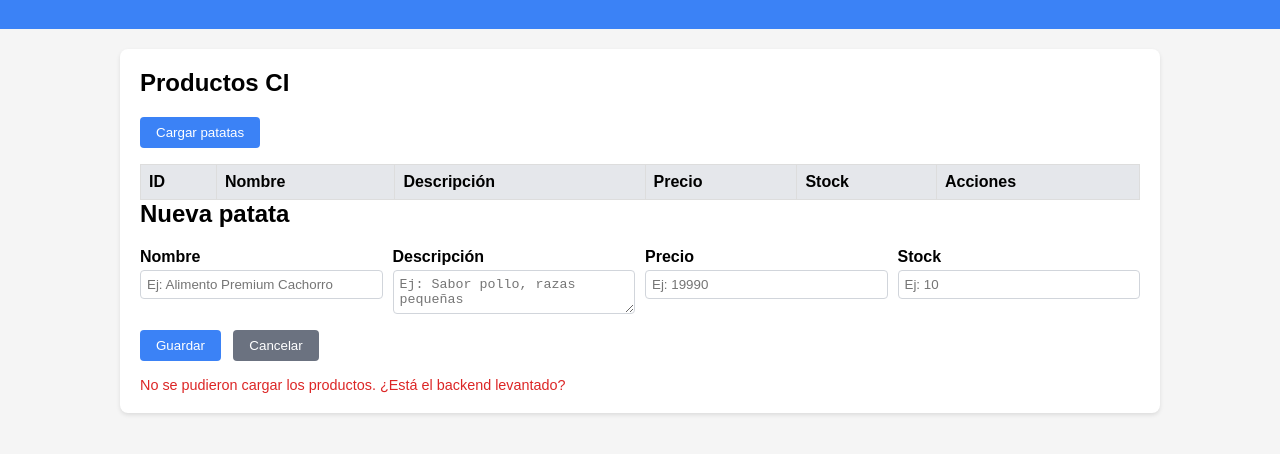
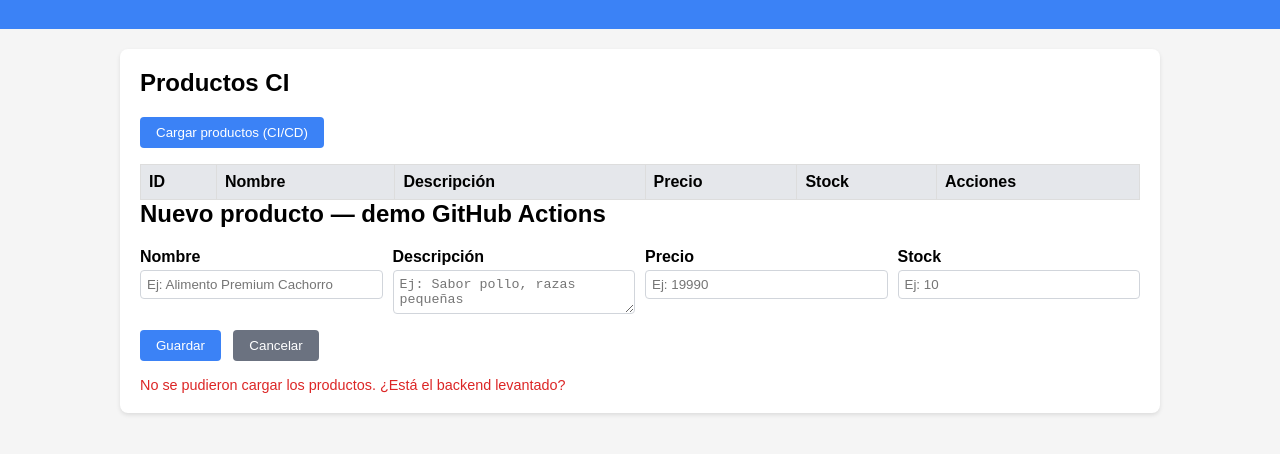
Before and after one commit to Robert4666/veterinariadevops, a plain HTML site: page frontend/index.html in a window 1280 px wide. Shown: the part 96-550 px from the top of the page. Drawn offline with Linux system fonts and the light colour scheme; no server answers.

Commit message:
Demo CI/CD: update frontend texts and backend API URL
- Change button and form titles to show GitHub Actions deploy
- Point API_BASE to current backend public IP

Co-authored-by: Cursor <cursoragent@cursor.com>

```diff
--- a/frontend/app.js
+++ b/frontend/app.js
@@ -3,7 +3,7 @@
  */
 
 // URL fija del backend en EC2 para la demostración
-const API_BASE = "http://100.48.79.90:3001/api/productos";
+const API_BASE = "http://54.162.175.78:3001/api/productos";
 
 let editandoId = null;
 
--- a/frontend/index.html
+++ b/frontend/index.html
@@ -101,7 +101,7 @@
     <section>
       <h2>Productos CI</h2>
       <div class="actions">
-        <button id="btnCargar">Cargar patatas</button>
+        <button id="btnCargar">Cargar productos (CI/CD)</button>
       </div>
       <table>
         <thead>
@@ -121,7 +121,7 @@
     </section>
 
     <section>
-      <h2 id="formTitle">Nueva patata</h2>
+      <h2 id="formTitle">Nuevo producto — demo GitHub Actions</h2>
       <div class="form-grid">
         <div>
           <label for="nombre">Nombre</label>
```
